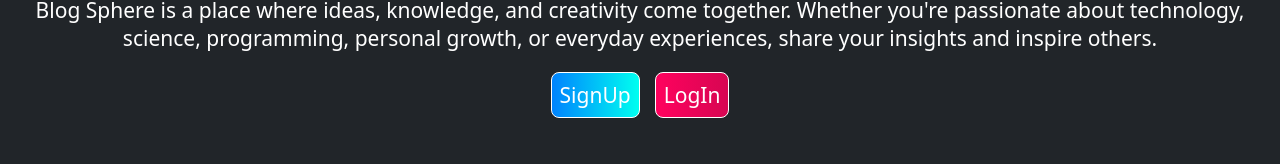
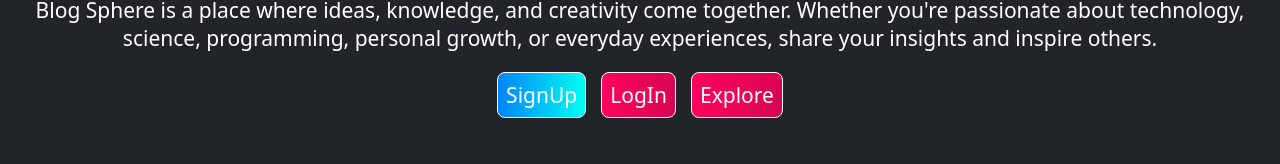
Before and after one commit to pratiyushraj007-Dev/BlogSphere_frontend, a React (Vite) app: page / in a window 1280 px wide. Shown: the part 252-416 px from the top of the page. Built offline with nearby package versions, Linux system fonts and the light colour scheme; no server answers.

Commit message:
home btn

```diff
--- a/src/components/Home.jsx
+++ b/src/components/Home.jsx
@@ -116,9 +116,11 @@ const Home = () => {
           {isLogin ? <>
           <button id='postBtn' onClick={()=>navigate("/post")}>Create</button>
             <button id="seeBtn" onClick={()=>navigate("/blog")}>Explore</button>
+
           </> : <>
             <button id='signUpBtn' onClick={()=>navigate("/registration")}>SignUp</button>
             <button id="signInBtn" onClick={()=>navigate("/login")}>LogIn</button>
+            <button id="seeBtn" onClick={()=>navigate("/blog")}>Explore</button>
           </>}
         </div>
 
```
